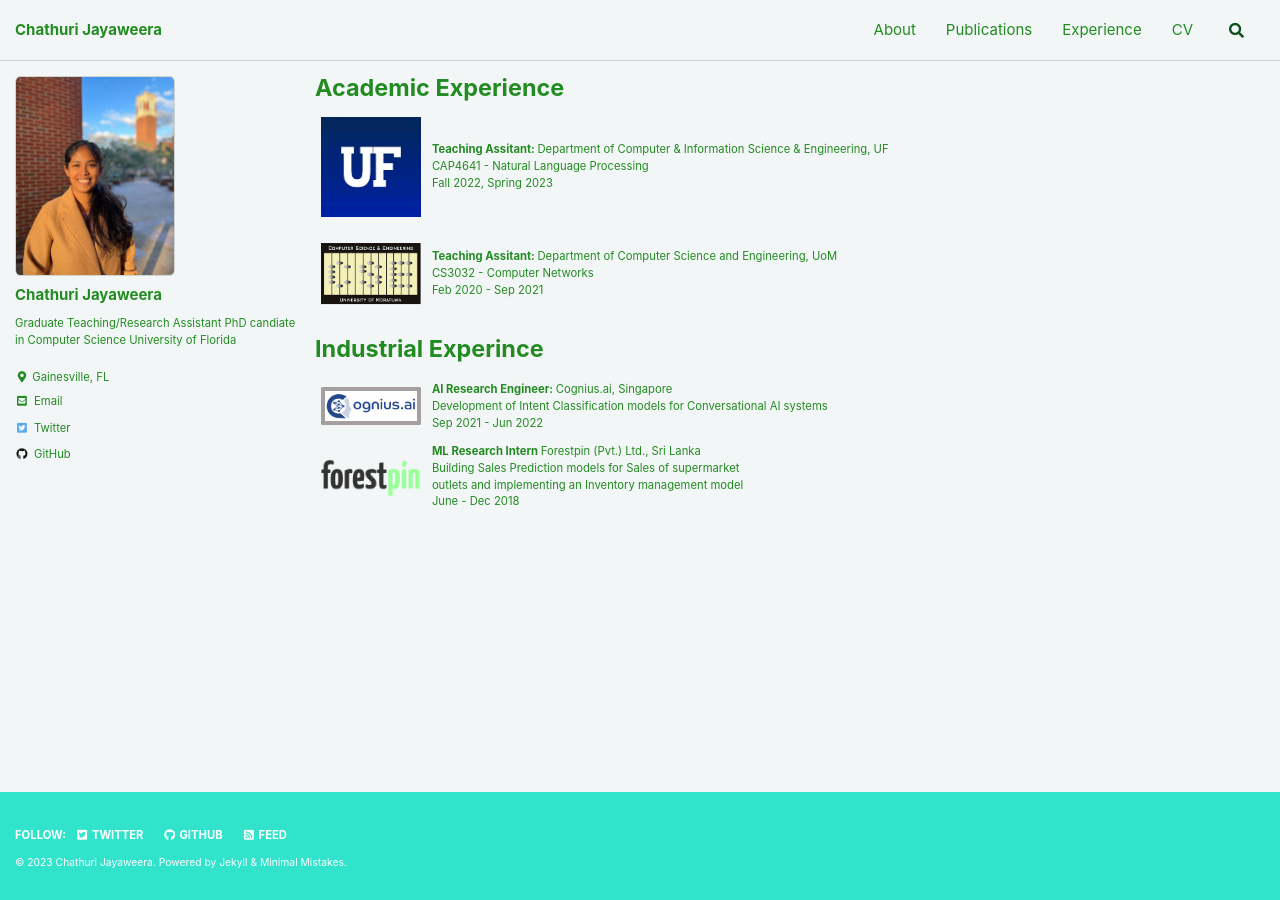
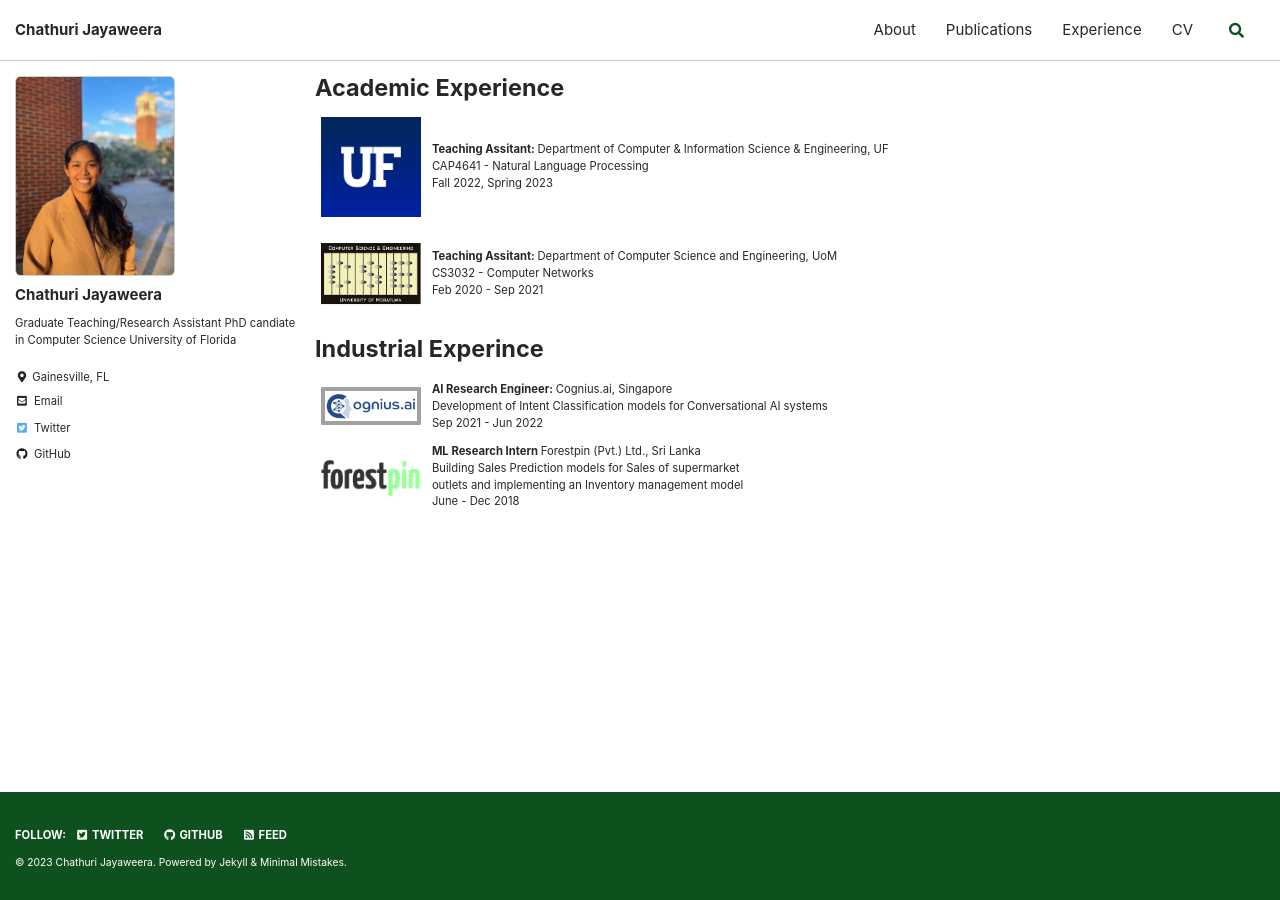
Before and after one commit to chestnutjay/chestnutjay.github.io, a Jekyll site: the page built from _pages/experience.md, in a window 1280 px wide. Built offline with Jekyll 4.4.1, drawn with Linux system fonts in a browser that asks for light colours; cached includes are drawn as plain includes.

Commit message:
edited _chath.scss

```diff
--- a/_sass/minimal-mistakes/skins/_chath.scss
+++ b/_sass/minimal-mistakes/skins/_chath.scss
@@ -3,13 +3,13 @@
    ========================================================================== */
 
 /* Colors */
-$background-color: #f3f6f6 !default;
-$text-color: #228b22 !default;
+$background-color: #ffffff !default;
+$text-color: #272727 !default;
 $muted-text-color: #91c591 !default;
 $primary-color: #0f501f !default;
-$border-color: mix(#fff, #40514e, 75%) !default;
-$footer-background-color: #30e3ca !default;
-$link-color: #11999e !default;
+$border-color: mix(#fff, #0f501f, 75%) !default;
+$footer-background-color: #0f501f !default;
+$link-color: #0f501f !default;
 $masthead-link-color: $text-color !default;
 $masthead-link-color-hover: $text-color !default;
 $navicon-link-color-hover: mix(#fff, $text-color, 80%) !default;
```
